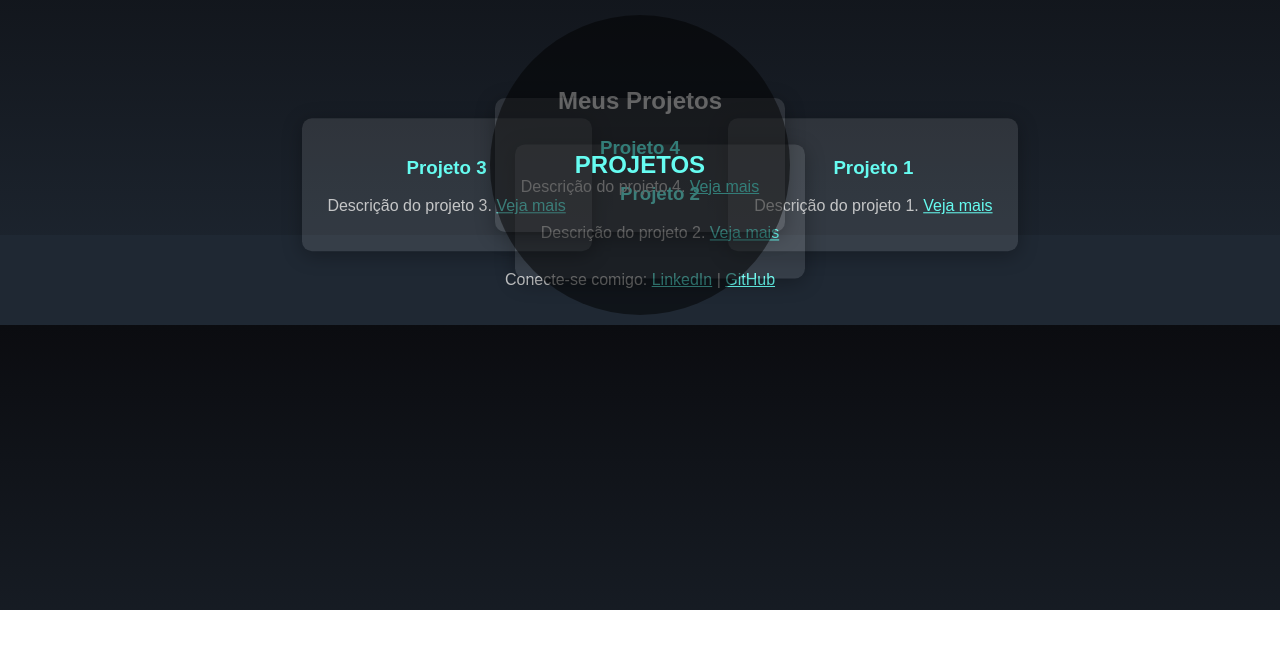
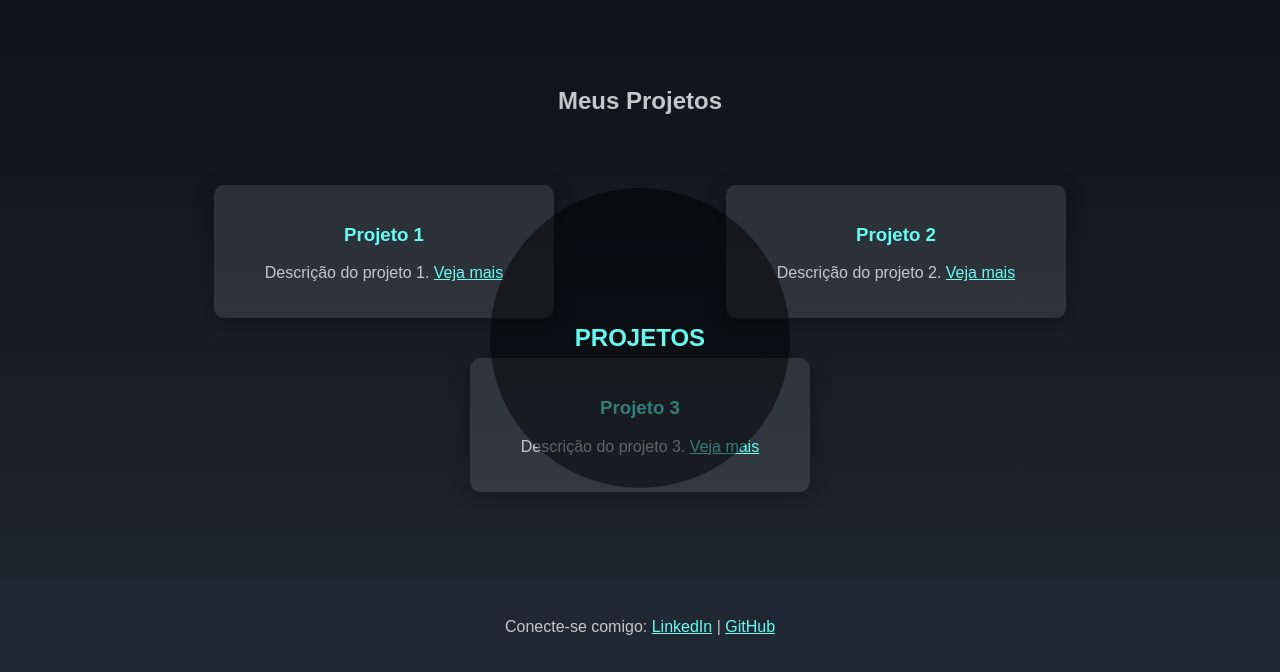
Before and after one commit to Andersonpedro-dev/portifolio, a plain HTML site: page index.html in a window 1280 px wide. Shown: the part 190-862 px from the top of the page. Before the commit the page ends 800 px from the top, so only its background shows below. Drawn offline with Linux system fonts and the light colour scheme.

Commit message:
Update index.html

```diff
--- a/index.html
+++ b/index.html
@@ -42,13 +42,12 @@
             margin: auto;
             padding: 20px;
             text-align: center;
-            position: relative;
         }
         .project-section {
             margin: 50px 0;
             display: flex;
-            justify-content: center;
-            align-items: center;
+            flex-wrap: wrap;
+            justify-content: space-around;
             position: relative;
         }
         .project {
@@ -58,8 +57,7 @@
             border-radius: 10px;
             box-shadow: 0 4px 20px rgba(0, 0, 0, 0.3);
             transition: transform 0.3s;
-            width: 250px; /* Ajuste para o tamanho desejado */
-            position: absolute; /* Mudar para absolute para posicionar em círculo */
+            width: 300px; /* Ajuste para o tamanho desejado */
         }
         .project:hover {
             transform: translateY(-5px);
@@ -94,11 +92,6 @@
             font-size: 1.5em;
             font-weight: bold;
         }
-        /* Posicionamento dos projetos em círculo */
-        .project:nth-child(1) { top: 20%; left: 50%; transform: translate(-50%, -100%); }
-        .project:nth-child(2) { top: 50%; left: 85%; transform: translate(-100%, -50%); }
-        .project:nth-child(3) { bottom: 20%; left: 50%; transform: translate(-50%, 100%); }
-        .project:nth-child(4) { top: 50%; left: 15%; transform: translate(0, -50%); }
     </style>
 </head>
 <body>
@@ -122,10 +115,6 @@
                 <h3>Projeto 3</h3>
                 <p>Descrição do projeto 3. <a href="link-do-projeto-3" style="color: #66fcf1;">Veja mais</a></p>
             </div>
-            <div class="project">
-                <h3>Projeto 4</h3>
-                <p>Descrição do projeto 4. <a href="link-do-projeto-4" style="color: #66fcf1;">Veja mais</a></p>
-            </div>
             <!-- Adicione mais projetos conforme necessário -->
         </div>
     </div>
```
